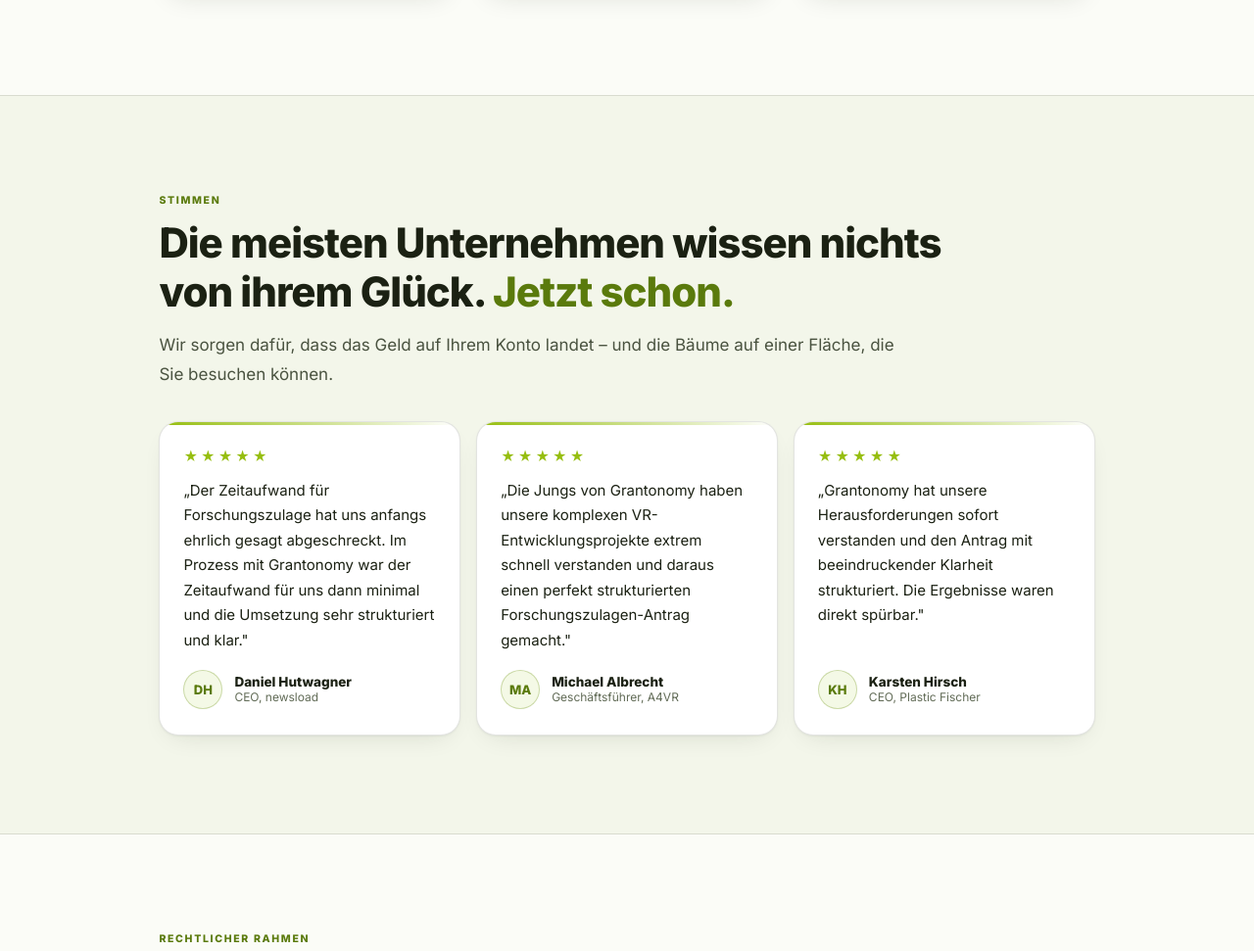
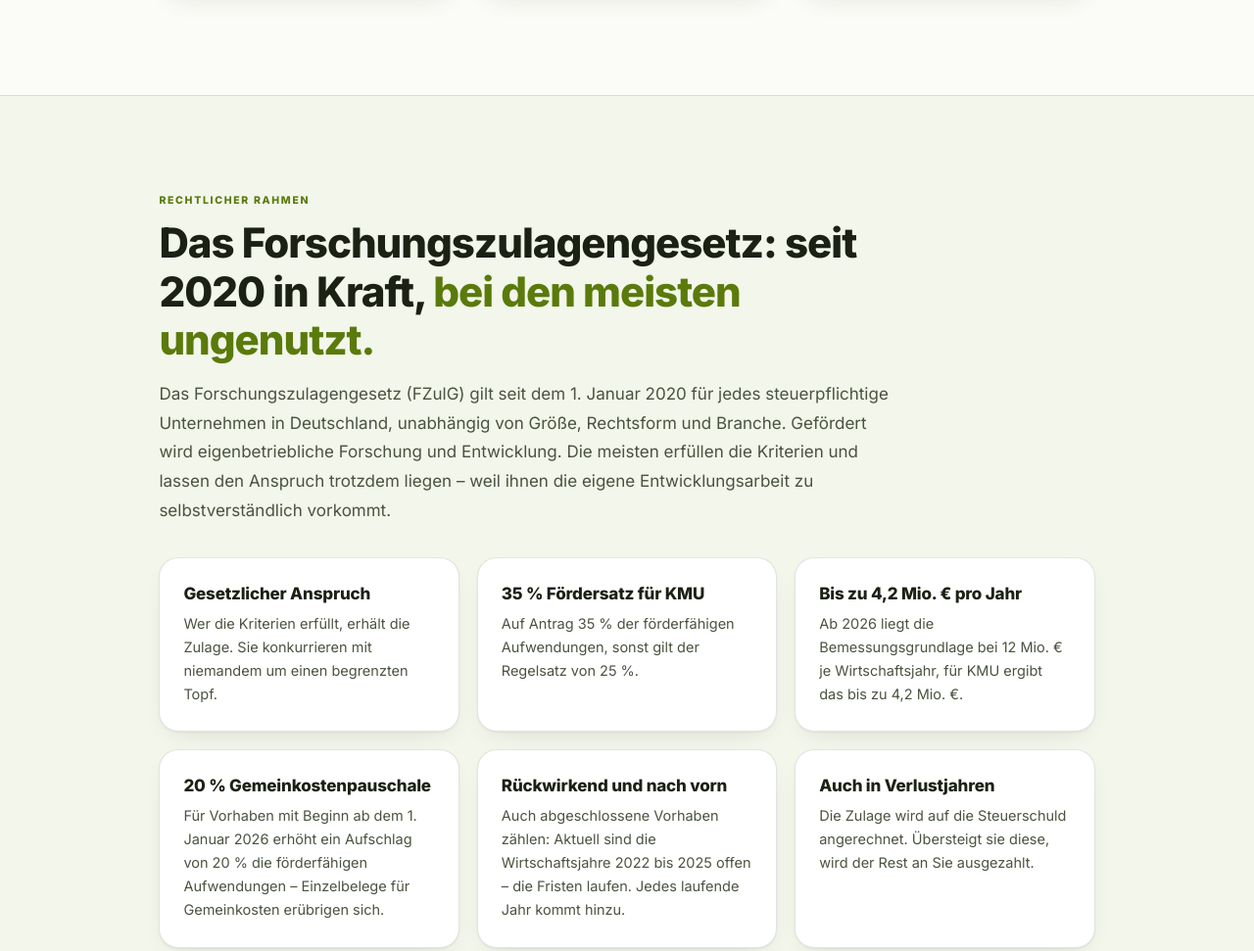
Before and after one commit to klassenmedia/forschungszulage, a plain HTML site: page index.html in a window 1280 px wide. Shown: the part 2768-3739 px from the top of the page at 98% size. Drawn offline with Linux system fonts and the light colour scheme.

Commit message:
Kurze Zitat-Karten entfernt, Fallstudien übernehmen den Sozialbeweis
Dieselben drei Stimmen standen zweimal auf der Seite: einmal als kurze
Testimonial-Karten, einmal in den Fallstudien. Die Karten sind raus.

Die Zeile "wissen nichts von ihrem Glück" war zu gut zum Wegwerfen und
steht jetzt über den Fallstudien — dort mit "Diese schon." und den
bewilligten Summen direkt darunter, statt über Karten ohne Beleg.

Der Hell-Dunkel-Wechsel der Sektionen ist nachgezogen, sonst wären durch
die entfernte Sektion zwei gleichfarbige aufeinandergefolgt.

Co-Authored-By: Claude Opus 5 <noreply@anthropic.com>

```diff
--- a/index.html
+++ b/index.html
@@ -1243,56 +1243,8 @@ footer{
   </div>
 </section>
 
-<!-- ═══════════════ STIMMEN ═══════════════ -->
-<section class="sec sec-alt fade-in" aria-labelledby="stimmen-heading">
-  <div class="wrap">
-    <div class="kicker">Stimmen</div>
-    <h2 id="stimmen-heading">Die meisten Unternehmen wissen nichts von ihrem Glück. <em>Jetzt schon.</em></h2>
-    <p class="lead">Wir sorgen dafür, dass das Geld auf Ihrem Konto landet &ndash; und die Bäume auf einer Fläche, die Sie besuchen können.</p>
-
-    <div class="review-cards">
-      <article class="r-card">
-        <div class="r-stars" aria-label="5 von 5 Sternen">★★★★★</div>
-        <p class="r-text">„Der Zeitaufwand für Forschungszulage hat uns anfangs ehrlich gesagt abgeschreckt. Im Prozess mit Grantonomy war der Zeitaufwand für uns dann minimal und die Umsetzung sehr strukturiert und klar."</p>
-        <div class="r-author">
-          <div class="r-avatar" aria-hidden="true">DH</div>
-          <div>
-            <div class="r-name">Daniel Hutwagner</div>
-            <div class="r-role">CEO, newsload</div>
-          </div>
-        </div>
-      </article>
-
-      <article class="r-card">
-        <div class="r-stars" aria-label="5 von 5 Sternen">★★★★★</div>
-        <p class="r-text">„Die Jungs von Grantonomy haben unsere komplexen VR-Entwicklungsprojekte extrem schnell verstanden und daraus einen perfekt strukturierten Forschungszulagen-Antrag gemacht."</p>
-        <div class="r-author">
-          <div class="r-avatar" aria-hidden="true">MA</div>
-          <div>
-            <div class="r-name">Michael Albrecht</div>
-            <div class="r-role">Geschäftsführer, A4VR</div>
-          </div>
-        </div>
-      </article>
-
-      <article class="r-card">
-        <div class="r-stars" aria-label="5 von 5 Sternen">★★★★★</div>
-        <p class="r-text">„Grantonomy hat unsere Herausforderungen sofort verstanden und den Antrag mit beeindruckender Klarheit strukturiert. Die Ergebnisse waren direkt spürbar."</p>
-        <div class="r-author">
-          <div class="r-avatar" aria-hidden="true">KH</div>
-          <div>
-            <div class="r-name">Karsten Hirsch</div>
-            <div class="r-role">CEO, Plastic Fischer</div>
-          </div>
-        </div>
-      </article>
-    </div>
-
-  </div>
-</section>
-
 <!-- ═══════════════ DAS PROGRAMM ═══════════════ -->
-<section class="sec fade-in" id="programm" aria-labelledby="programm-heading">
+<section class="sec sec-alt fade-in" id="programm" aria-labelledby="programm-heading">
   <div class="wrap">
     <div class="kicker">Rechtlicher Rahmen</div>
     <h2 id="programm-heading">Das Forschungszulagengesetz: seit 2020 in Kraft, <em>bei den meisten ungenutzt.</em></h2>
@@ -1344,7 +1296,7 @@ footer{
 </section>
 
 <!-- ═══════════════ WER PROFITIERT ═══════════════ -->
-<section class="sec sec-alt fade-in" id="branchen" aria-labelledby="branchen-heading">
+<section class="sec fade-in" id="branchen" aria-labelledby="branchen-heading">
   <div class="wrap">
     <div class="kicker">Zielgruppe</div>
     <h2 id="branchen-heading">Wer profitiert von der Forschungszulage?</h2>
@@ -1376,7 +1328,7 @@ footer{
 </section>
 
 <!-- ═══════════════ ABLAUF ═══════════════ -->
-<section class="sec fade-in" id="ablauf" aria-labelledby="ablauf-heading">
+<section class="sec sec-alt fade-in" id="ablauf" aria-labelledby="ablauf-heading">
   <div class="wrap">
     <div class="kicker">Der Ablauf</div>
     <h2 id="ablauf-heading">Forschungszulage beantragen: fünf Schritte bis zur Auszahlung</h2>
@@ -1439,10 +1391,10 @@ footer{
 </section>
 
 <!-- ═══════════════ FALLSTUDIEN ═══════════════ -->
-<section class="sec sec-alt fade-in" id="referenzen" aria-labelledby="fall-heading">
+<section class="sec fade-in" id="referenzen" aria-labelledby="fall-heading">
   <div class="wrap">
     <div class="kicker">Bewilligte Anträge</div>
-    <h2 id="fall-heading">Drei Anträge, die durch sind. <em>Und was sie eingebracht haben.</em></h2>
+    <h2 id="fall-heading">Die meisten Unternehmen wissen nichts von ihrem Glück. <em>Diese schon.</em></h2>
     <p class="lead">
       Kein Schätzwert und keine Modellrechnung: Diese Fördersummen sind bewilligt und
       ausgezahlt. Die Vorhaben zeigen zugleich, wie weit der Begriff Forschung reicht.
@@ -1494,7 +1446,7 @@ footer{
 </section>
 
 <!-- ═══════════════ KREISLAUF ═══════════════ -->
-<section class="sec fade-in" id="kreislauf" aria-labelledby="kreislauf-heading">
+<section class="sec sec-alt fade-in" id="kreislauf" aria-labelledby="kreislauf-heading">
   <div class="wrap">
     <div class="kicker">Der Kreislauf</div>
     <h2 id="kreislauf-heading">Von der Fördersumme zur Pflanzfläche</h2>
```
Also changed, not shown: build/06_body2.html (+2 -50 lines), build/07_body3.html (+4 -4 lines).
